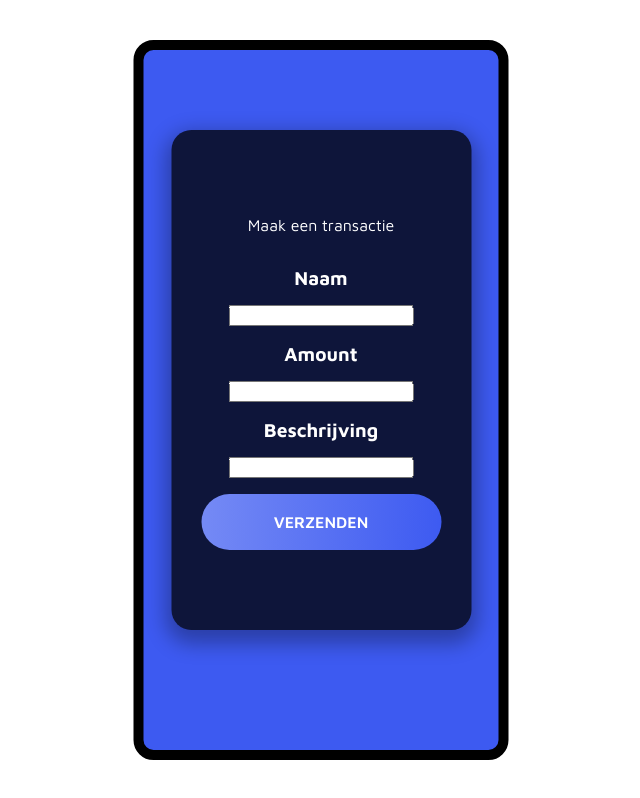
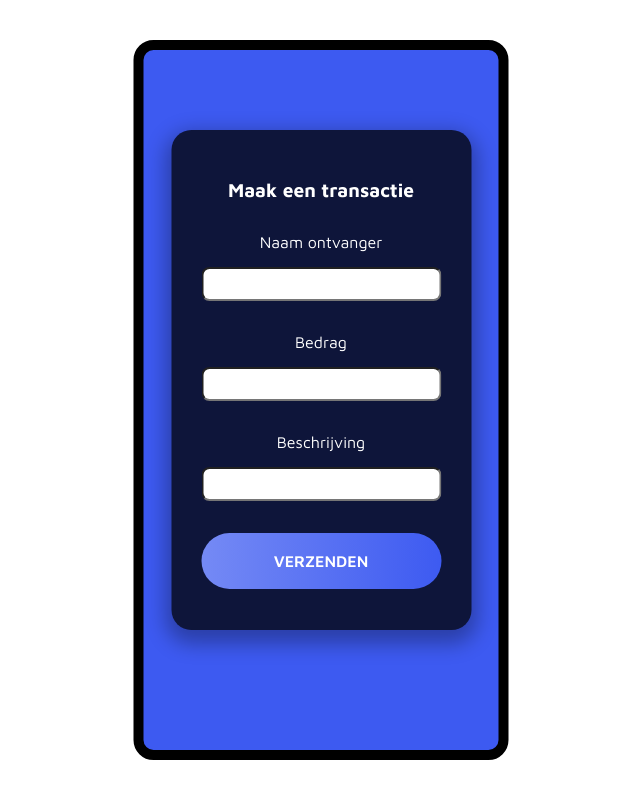
Before and after one commit to AlejandroDeWolf/Virtual-currency-frontend, a Vue app: page /send in a window 1280 px wide. Shown: the whole page, without its empty margins (319-959 px from the left). Built offline with nearby package versions, Linux system fonts and the light colour scheme.

Commit message:
feat: enter username instead of firstname to send credits

```diff
--- a/src/views/Send.vue
+++ b/src/views/Send.vue
@@ -3,8 +3,8 @@ import { ref, onMounted } from 'vue'
 import { config } from '../../config/config'
 
 let sender = ref('');
+let receiver = ref('');
 let sendAmount = ref('');
-let receiver = ref('');
 let reason = ref('');
 
 function addTransaction() {
@@ -17,9 +17,9 @@ function addTransaction() {
             "Authorization": token
         },
         body: JSON.stringify({
-            amount: sendAmount.value,
             sender: sender.value,
             receiver: receiver.value,
+            amount: sendAmount.value,
             reason: reason.value,
         })
     }).then(res => res.json())
@@ -37,18 +37,18 @@ function addTransaction() {
 
 <template>
     <div class="card">
-        <h3>Maak een transactie</h3>
+        <h2>Maak een transactie</h2>
         <div>
-            <h2>Naam</h2>
-            <input type="text" v-model="receiver" >
+            <h3>Naam ontvanger</h3>
+            <input type="text" v-model="receiver" class="form__input">
         </div>
         <div>
-            <h2>Amount</h2>
-            <input type="text" v-model="sendAmount" >
+            <h3>Bedrag</h3>
+            <input type="text" v-model="sendAmount" class="form__input">
         </div>
         <div>
-            <h2>Beschrijving</h2>
-            <input type="text" v-model="reason" >
+            <h3>Beschrijving</h3>
+            <input type="text" v-model="reason" class="form__input">
         </div>
         <div>
             <input type="submit" value="Verzenden" @click="addTransaction" class="btn">
```
